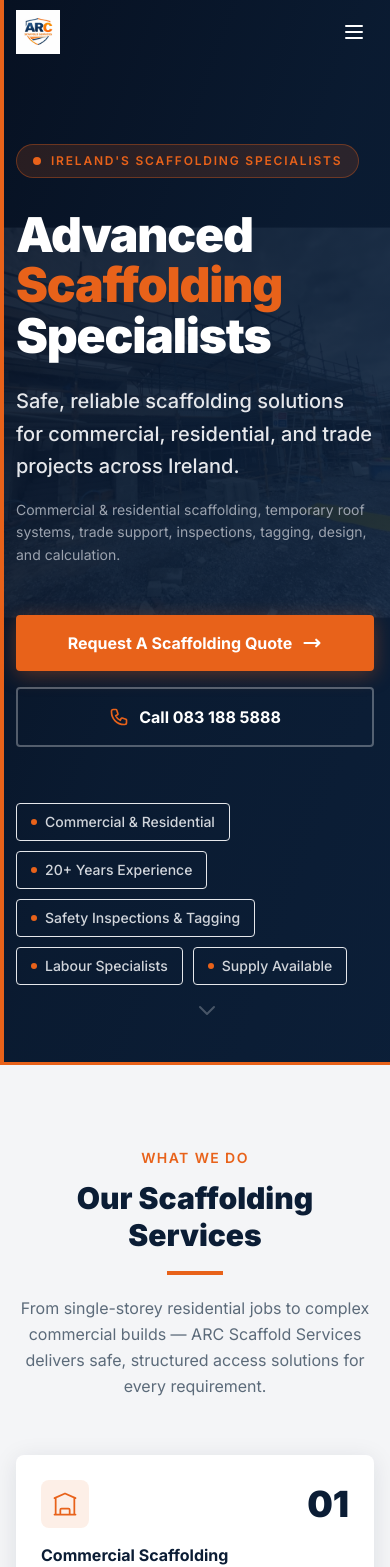
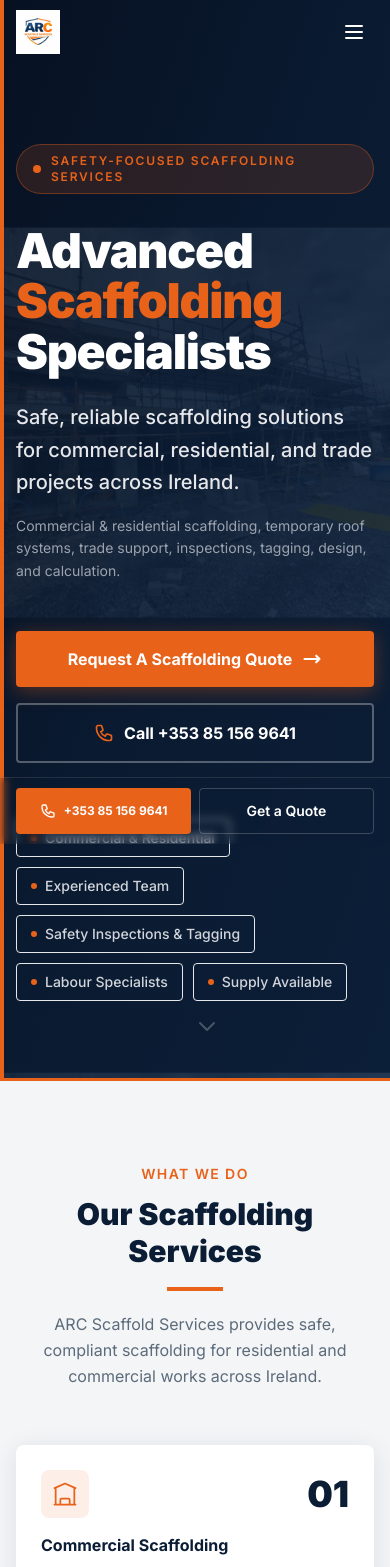
Before and after one commit to ryderwebsolutions/ryderwebsolutions-home, a React (Vite) app in the folder templates/arcscaffolding/: page / in a window 390 px wide. Shown: the top 1567 px of the page. Built offline with nearby package versions, Linux system fonts and the light colour scheme.

Commit message:
Keith feedback

```diff
--- a/templates/arcscaffolding/src/App.jsx
+++ b/templates/arcscaffolding/src/App.jsx
@@ -9,10 +9,11 @@
 import FAQ from "./components/FAQ";
 import FinalCTA from "./components/FinalCTA";
 import Footer from "./components/Footer";
+import MobileContactBar from "./components/MobileContactBar";
 
 export default function App() {
   return (
-    <div className="min-h-screen font-sans">
+    <div className="min-h-screen font-sans pb-[76px] lg:pb-0">
       <Navbar />
       <main>
         <Hero />
@@ -26,6 +27,7 @@
         <FinalCTA />
       </main>
       <Footer />
+      <MobileContactBar />
     </div>
   );
 }
--- a/templates/arcscaffolding/src/components/FAQ.jsx
+++ b/templates/arcscaffolding/src/components/FAQ.jsx
@@ -1,5 +1,5 @@
 import { useState } from "react";
-import { faqs } from "../data/siteContent";
+import { faqs, site } from "../data/siteContent";
 
 function FAQItem({ faq, isOpen, onToggle }) {
   return (
@@ -46,8 +46,8 @@
           </h2>
           <div className="w-14 h-1 bg-arc-orange mx-auto mb-5" aria-hidden="true" />
           <p className="text-arc-steel text-base leading-relaxed">
-            Common questions about ARC Scaffold Services. Can't find what you're looking for? Call Keith or Daniel directly on{" "}
-            <a href="tel:0831885888" className="text-arc-orange font-semibold hover:underline">083 188 5888</a>.
+            Common questions about ARC Scaffold Services. Can't find what you're looking for? Call Dan directly on{" "}
+            <a href={`tel:${site.phoneTel}`} className="text-arc-orange font-semibold hover:underline">{site.phone}</a>.
           </p>
         </div>
 
--- a/templates/arcscaffolding/src/components/Gallery.jsx
+++ b/templates/arcscaffolding/src/components/Gallery.jsx
@@ -8,7 +8,7 @@
   </svg>
 );
 
-function ProjectCard({ item, index }) {
+function ProjectCard({ item, index, category }) {
   const [isLoaded, setIsLoaded] = useState(false);
 
   return (
@@ -43,10 +43,7 @@
       {/* Project label — bottom */}
       <div className="absolute bottom-0 left-0 right-0 p-4 translate-y-2 group-hover:translate-y-0 transition-transform duration-300">
         <span className="inline-block bg-arc-orange text-white text-xs font-semibold px-2.5 py-1 rounded mb-2">
-          {item.type
-            .split("-")
-            .map((word) => word.charAt(0).toUpperCase() + word.slice(1))
-            .join(" ")}
+          {category}
         </span>
         <p className="text-white font-semibold text-sm leading-tight">{item.label}</p>
       </div>
@@ -61,7 +58,29 @@
   );
 }
 
+function PlaceholderCard({ label }) {
+  return (
+    <div className="relative rounded-lg overflow-hidden aspect-[4/3] border border-dashed border-white/25 bg-white/5 p-5 flex flex-col justify-between">
+      <span className="inline-block bg-white/10 text-white text-xs font-semibold px-2.5 py-1 rounded w-fit">
+        Commercial
+      </span>
+      <div>
+        <p className="text-white font-semibold text-sm leading-tight">{label}</p>
+        <p className="text-gray-400 text-xs mt-2">Image placeholder ready for client upload</p>
+      </div>
+    </div>
+  );
+}
+
 export default function Gallery() {
+  const residentialImages = galleryImages.filter((item) => item.type === "residential");
+  const commercialImages = galleryImages.filter((item) => item.type !== "residential");
+  const commercialPlaceholders = [
+    "Additional Commercial Project (Pending)",
+    "Additional Commercial Project (Pending)",
+    "Additional Commercial Project (Pending)",
+  ];
+
   return (
     <section id="gallery" className="bg-navy-dark py-20 lg:py-28">
       <div className="max-w-7xl mx-auto px-4 sm:px-6 lg:px-8">
@@ -75,21 +94,35 @@
           </h2>
           <div className="w-14 h-1 bg-arc-orange mx-auto mb-5" aria-hidden="true" />
           <p className="text-gray-400 text-base sm:text-lg leading-relaxed">
-            From large commercial builds to residential renovations and specialist trade projects — ARC Scaffold Services has the experience your project demands.
+            Recent ARC Scaffold projects are organised below by residential and commercial scaffolding work.
           </p>
         </div>
 
-        {/* Gallery grid — responsive layout */}
-        <div className="grid grid-cols-1 sm:grid-cols-2 lg:grid-cols-3 gap-5">
-          {galleryImages.map((item, index) => (
-            <ProjectCard key={index} item={item} index={index} />
-          ))}
+        <div className="mb-12">
+          <h3 className="text-white font-bold text-xl mb-5">Residential Scaffolding</h3>
+          <div className="grid grid-cols-1 sm:grid-cols-2 lg:grid-cols-3 gap-5">
+            {residentialImages.map((item, index) => (
+              <ProjectCard key={`res-${index}`} item={item} index={index} category="Residential" />
+            ))}
+          </div>
+        </div>
+
+        <div>
+          <h3 className="text-white font-bold text-xl mb-5">Commercial Scaffolding</h3>
+          <div className="grid grid-cols-1 sm:grid-cols-2 lg:grid-cols-3 gap-5">
+            {commercialImages.map((item, index) => (
+              <ProjectCard key={`com-${index}`} item={item} index={index} category="Commercial" />
+            ))}
+            {commercialPlaceholders.map((label, index) => (
+              <PlaceholderCard key={`ph-${index}`} label={label} />
+            ))}
+          </div>
         </div>
 
         {/* CTA below gallery */}
         <div className="text-center mt-12">
           <p className="text-gray-400 text-sm mb-4">
-            Explore our completed scaffolding projects — residential, commercial, and specialist trade work across Ireland.
+            Additional commercial project images will be added as they are provided.
           </p>
           <div className="flex flex-col sm:flex-row items-center justify-center gap-3">
             <a
--- a/templates/arcscaffolding/src/components/Hero.jsx
+++ b/templates/arcscaffolding/src/components/Hero.jsx
@@ -2,7 +2,7 @@
 
 const trustBadges = [
   { label: "Commercial & Residential" },
-  { label: "20+ Years Experience" },
+  { label: "Experienced Team" },
   { label: "Safety Inspections & Tagging" },
   { label: "Labour Specialists" },
   { label: "Supply Available" },
@@ -44,7 +44,7 @@
           <div className="inline-flex items-center gap-2.5 bg-arc-orange/15 border border-arc-orange/35 rounded-full px-4 py-2 mb-8">
             <div className="w-2 h-2 bg-arc-orange rounded-full flex-shrink-0" />
             <span className="text-arc-orange font-semibold text-xs uppercase tracking-[0.15em]">
-              Ireland's Scaffolding Specialists
+              Safety-Focused Scaffolding Services
             </span>
           </div>
 
@@ -77,7 +77,7 @@
               </svg>
             </a>
             <a
-              href="tel:0831885888"
+              href={`tel:${site.phoneTel}`}
               className="inline-flex items-center justify-center gap-2.5 bg-transparent hover:bg-white/8 text-white font-bold text-base px-8 py-4 rounded border-2 border-white/30 hover:border-white/60 transition-all duration-200"
             >
               <svg className="w-5 h-5 text-arc-orange flex-shrink-0" fill="none" viewBox="0 0 24 24" stroke="currentColor" strokeWidth={2}>
--- /dev/null
+++ b/templates/arcscaffolding/src/components/MobileContactBar.jsx
@@ -0,0 +1,27 @@
+import { site } from "../data/siteContent";
+
+export default function MobileContactBar() {
+  return (
+    <div className="fixed bottom-0 inset-x-0 z-40 lg:hidden bg-navy-dark/98 border-t border-white/10 backdrop-blur-sm">
+      <div className="max-w-7xl mx-auto px-4 py-2.5 grid grid-cols-2 gap-2">
+        <a
+          href={`tel:${site.phoneTel}`}
+          className="inline-flex items-center justify-center gap-2 rounded bg-arc-orange hover:bg-arc-orange-dark text-white font-bold text-xs sm:text-sm py-3 transition-colors"
+          aria-label={`Call ${site.phone}`}
+        >
+          <svg className="w-4 h-4" fill="none" viewBox="0 0 24 24" stroke="currentColor" strokeWidth={2}>
+            <path strokeLinecap="round" strokeLinejoin="round" d="M3 5a2 2 0 012-2h3.28a1 1 0 01.948.684l1.498 4.493a1 1 0 01-.502 1.21l-2.257 1.13a11.042 11.042 0 005.516 5.516l1.13-2.257a1 1 0 011.21-.502l4.493 1.498a1 1 0 01.684.948V19a2 2 0 01-2 2h-1C9.716 21 3 14.284 3 6V5z" />
+          </svg>
+          {site.phone}
+        </a>
+        <a
+          href="#contact"
+          className="inline-flex items-center justify-center gap-2 rounded border border-white/20 text-white font-semibold text-sm py-3 hover:bg-white/10 transition-colors"
+          aria-label="Go to quote form"
+        >
+          Get a Quote
+        </a>
+      </div>
+    </div>
+  );
+}
--- a/templates/arcscaffolding/src/components/Navbar.jsx
+++ b/templates/arcscaffolding/src/components/Navbar.jsx
@@ -60,14 +60,14 @@
           {/* Desktop CTA + Mobile Hamburger */}
           <div className="flex items-center gap-4">
             <a
-              href="tel:0831885888"
+              href={`tel:${site.phoneTel}`}
               className="hidden xl:flex items-center gap-2 text-gray-300 hover:text-white text-sm font-medium transition-colors"
-              aria-label="Call 083 188 5888"
+              aria-label={`Call ${site.phone}`}
             >
               <svg className="w-4 h-4 text-arc-orange" fill="none" viewBox="0 0 24 24" stroke="currentColor" strokeWidth={2}>
                 <path strokeLinecap="round" strokeLinejoin="round" d="M3 5a2 2 0 012-2h3.28a1 1 0 01.948.684l1.498 4.493a1 1 0 01-.502 1.21l-2.257 1.13a11.042 11.042 0 005.516 5.516l1.13-2.257a1 1 0 011.21-.502l4.493 1.498a1 1 0 01.684.948V19a2 2 0 01-2 2h-1C9.716 21 3 14.284 3 6V5z" />
               </svg>
-              083 188 5888
+              {site.phone}
             </a>
             <a
               href="#contact"
@@ -109,14 +109,14 @@
             ))}
             <div className="px-4 pt-3 pb-2 space-y-2">
               <a
-                href="tel:0831885888"
+                href={`tel:${site.phoneTel}`}
                 className="flex items-center justify-center gap-2 border border-white/20 hover:border-white/40 text-white font-semibold text-sm px-5 py-3 rounded transition-colors"
                 onClick={handleLinkClick}
               >
                 <svg className="w-4 h-4 text-arc-orange" fill="none" viewBox="0 0 24 24" stroke="currentColor" strokeWidth={2}>
                   <path strokeLinecap="round" strokeLinejoin="round" d="M3 5a2 2 0 012-2h3.28a1 1 0 01.948.684l1.498 4.493a1 1 0 01-.502 1.21l-2.257 1.13a11.042 11.042 0 005.516 5.516l1.13-2.257a1 1 0 011.21-.502l4.493 1.498a1 1 0 01.684.948V19a2 2 0 01-2 2h-1C9.716 21 3 14.284 3 6V5z" />
                 </svg>
-                Call 083 188 5888
+                Call {site.phone}
               </a>
               <a
                 href="#contact"
--- a/templates/arcscaffolding/src/components/Process.jsx
+++ b/templates/arcscaffolding/src/components/Process.jsx
@@ -56,7 +56,7 @@
             href="#contact"
             className="inline-flex items-center gap-2.5 bg-arc-orange hover:bg-arc-orange-dark text-white font-bold text-base px-8 py-4 rounded transition-colors duration-200 shadow-orange"
           >
-            Start Your Project Enquiry
+            Speak With ARC Scaffold
             <svg className="w-5 h-5" fill="none" viewBox="0 0 24 24" stroke="currentColor" strokeWidth={2.5}>
               <path strokeLinecap="round" strokeLinejoin="round" d="M17 8l4 4m0 0l-4 4m4-4H3" />
             </svg>
--- a/templates/arcscaffolding/src/components/Services.jsx
+++ b/templates/arcscaffolding/src/components/Services.jsx
@@ -57,7 +57,7 @@
           </h2>
           <div className="w-14 h-1 bg-arc-orange mx-auto mb-5" aria-hidden="true" />
           <p className="text-arc-steel text-base sm:text-lg leading-relaxed">
-            From single-storey residential jobs to complex commercial builds — ARC Scaffold Services delivers safe, structured access solutions for every requirement.
+            ARC Scaffold Services provides safe, compliant scaffolding for residential and commercial works across Ireland.
           </p>
         </div>
 
@@ -114,8 +114,8 @@
             />
             {/* Supporting badge */}
             <div className="bg-white rounded-lg p-4 border border-arc-orange/20">
-              <p className="text-arc-orange font-semibold text-xs uppercase tracking-widest mb-1">Premium Service</p>
-              <p className="text-navy font-bold text-sm">Every project backed by 20+ years of expertise</p>
+              <p className="text-arc-orange font-semibold text-xs uppercase tracking-widest mb-1">Professional Support</p>
+              <p className="text-navy font-bold text-sm">Planned, erected, and managed with safety and compliance in mind</p>
             </div>
           </div>
         </div>
--- a/templates/arcscaffolding/src/components/WhyChoose.jsx
+++ b/templates/arcscaffolding/src/components/WhyChoose.jsx
@@ -42,20 +42,20 @@
           </h2>
           <div className="w-14 h-1 bg-arc-orange mx-auto mb-5" aria-hidden="true" />
           <p className="text-gray-400 text-base sm:text-lg leading-relaxed">
-            Built on over two decades of experience — we bring reliability, safety, and expert knowledge to every project.
+            We bring experienced, safety-focused scaffolding support to residential and commercial sites.
           </p>
         </div>
 
-        {/* Stats bar */}
+        {/* Trust points */}
         <div className="grid grid-cols-2 lg:grid-cols-4 gap-px bg-white/10 rounded-xl overflow-hidden mb-14">
           {[
-            { value: "20+", label: "Years Experience" },
-            { value: "500+", label: "Projects Completed" },
-            { value: "100%", label: "Safety Compliant" },
-            { value: "2", label: "Contacts: Keith & Daniel" },
+            { value: "Safety", label: "Site-first approach" },
+            { value: "Compliance", label: "Inspections and tagging" },
+            { value: "Planning", label: "Project-specific access" },
+            { value: "Support", label: "Dan: +353 85 156 9641" },
           ].map((stat) => (
             <div key={stat.label} className="bg-navy-light px-6 py-7 text-center">
-              <div className="text-3xl sm:text-4xl font-black text-arc-orange mb-1">{stat.value}</div>
+              <div className="text-2xl sm:text-3xl font-black text-arc-orange mb-1">{stat.value}</div>
               <div className="text-gray-400 text-sm font-medium">{stat.label}</div>
             </div>
           ))}
--- a/templates/arcscaffolding/src/data/siteContent.js
+++ b/templates/arcscaffolding/src/data/siteContent.js
@@ -1,11 +1,11 @@
 export const site = {
   name: "ARC Scaffold Services",
-  tagline: "Building the foundation for your project's success.",
+  tagline: "Safe and professional scaffolding services across Ireland.",
   domain: "arcscaffolding.ie",
   email: "arcscaffold@outlook.ie",
-  phone: "083 188 5888",
-  phoneTel: "0831885888",
-  contacts: "Keith or Daniel",
+  phone: "+353 85 156 9641",
+  phoneTel: "+353851569641",
+  contacts: "Dan",
   instagram: "https://www.instagram.com/arcscaffoldservices/",
   facebook: "#",
 };
@@ -118,8 +118,8 @@
 export const process = [
   {
     step: "01",
-    title: "Project Enquiry",
-    body: "Contact Keith or Daniel by phone or through the quote form. Tell us about your project, location, and timeline.",
+    title: "Initial Enquiry",
+    body: "Contact Dan by phone or through the quote form. Share your project type, location, and timeline.",
   },
   {
     step: "02",
@@ -140,22 +140,10 @@
 
 export const testimonials = [
   {
-    name: "Seán Mulligan",
-    role: "Site Manager, Dublin",
+    name: "ARC Scaffold Services",
+    role: "Professional Scaffolding Contractor",
     quote:
-      "ARC have been our go-to scaffolding contractor for three years. Reliable, professional, and always on time. The inspection and tagging process gives us complete confidence on site.",
-  },
-  {
-    name: "Aoife Carroll",
-    role: "Homeowner, Wicklow",
-    quote:
-      "Keith and the team were brilliant from start to finish. Clear communication, the scaffold was up quickly, and it was rock solid throughout our entire roof renovation.",
-  },
-  {
-    name: "Mark O'Brien",
-    role: "Roofing Contractor, Kildare",
-    quote:
-      "ARC understand what tradespeople actually need. The access was perfectly planned for our crew and the structure was exactly right for the job. Wouldn't use anyone else.",
+      "ARC Scaffold focuses on safe, reliable and professional scaffolding services across residential and commercial projects.",
   },
 ];
 
@@ -188,12 +176,12 @@
   {
     question: "What areas do you cover?",
     answer:
-      "ARC Scaffold Services operates across Ireland. Contact Keith or Daniel directly on 083 188 5888 to discuss your location and project requirements.",
+      "ARC Scaffold Services operates across Ireland. Contact Dan directly on +353 85 156 9641 to discuss your location and project requirements.",
   },
   {
     question: "How do I request a quote?",
     answer:
-      "Fill in the quote form on this page or call Keith or Daniel directly on 083 188 5888. We respond promptly and can usually arrange a site visit within days.",
+      "Fill in the quote form on this page or call Dan directly on +353 85 156 9641. We respond promptly and can usually arrange a site visit within days.",
   },
 ];
 
```
Also changed, not shown: templates/arcscaffolding/src/components/FinalCTA.jsx (+5 -5 lines), templates/arcscaffolding/src/components/Testimonials.jsx (+6 -50 lines), 5 other files (tests, documents, lock files or other folders).
